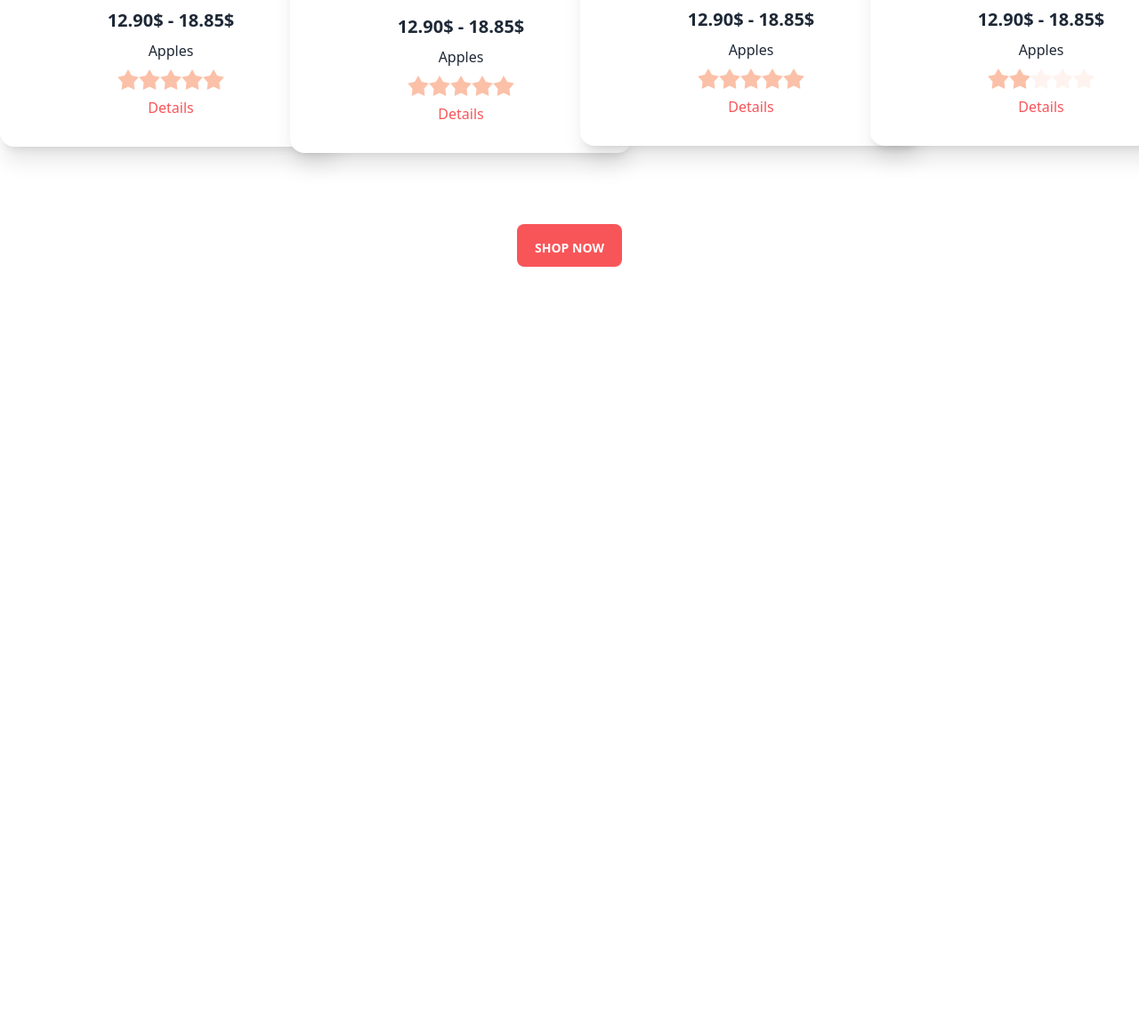
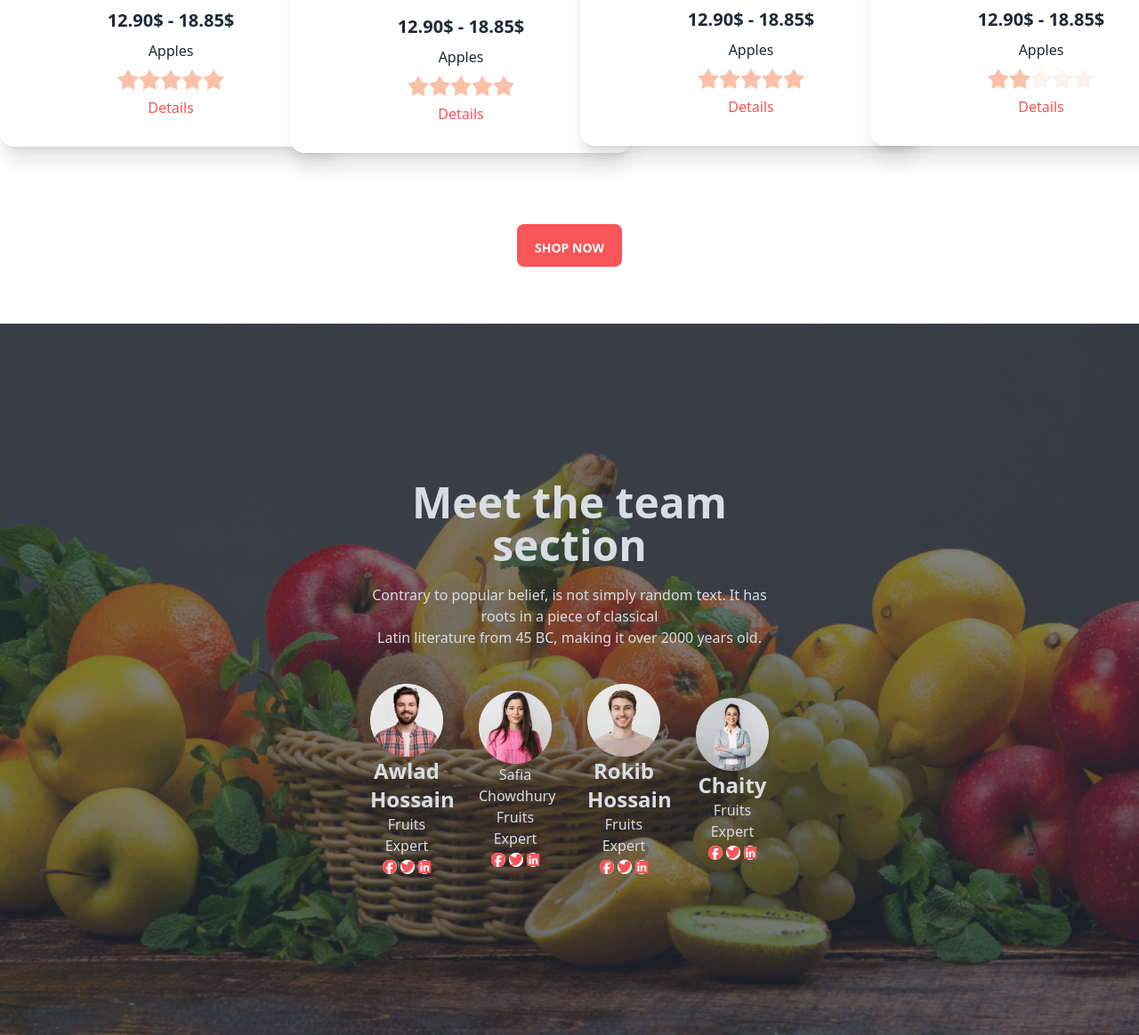
Before and after one commit to SmJayed98/My-3rd-Assigenment, a plain HTML site: page B8A3-fruit-brust/index.html in a window 1280 px wide. Shown: the part 1289-2453 px from the top of the page at 89% size. Before the commit the page ends 1589 px from the top, so only its background shows below. Drawn offline with nearby package versions, Linux system fonts and the light colour scheme.

Commit message:
team reaction

```diff
--- a/B8A3-fruit-brust/index.html
+++ b/B8A3-fruit-brust/index.html
@@ -223,7 +223,81 @@
                 </div>
 
             </div>
-<div class="items-center justify-center text-center mt-20"><button class="btn bg-[#F85559] text-white border-none p-5 text-center">Shop Now</button></div>
+            <div class="items-center justify-center text-center mt-20"><button
+                    class="btn bg-[#F85559] text-white border-none p-5 text-center">Shop Now</button></div>
+        </section>
+
+        <!-- Team Section -->
+
+        <section class="max-w-screen-2xl mx-auto mt-16">
+            <div class="hero min-h-screen" style="background-image: url(../B8A3-fruit-brust/images/banner1.png);">
+                <div class="hero-overlay bg-opacity-60"></div>
+                <div class="hero-content text-center text-neutral-content">
+                    <div class="max-w-md">
+                        <h1 class="mb-5 text-5xl font-bold">Meet the team section</h1>
+                        <p class="mb-5">Contrary to popular belief, is not simply random text. It has roots in a piece
+                            of classical <br> Latin literature from 45 BC, making it over 2000 years old.</p>
+                        <div class="grid grid-cols-4 gap-x-10 items-center text-center justify-center  mt-10 ">
+                            <!-- member 1 -->
+                            <div class="">
+                                <div> <img src="images/member1.png" alt=""></div>
+                                <h2 class="text-2xl font-bold">Awlad Hossain</h2>
+                                <p>Fruits Expert</p>
+                                <div class="gap-x-6">
+                                    <i
+                                        class="text-[#F85559] bg-white border-none rounded-full fa-brands fa-facebook"></i>
+                                    <i
+                                        class="text-[#F85559] bg-white border-none rounded-full fa-brands fa-twitter"></i>
+                                    <i
+                                        class="text-[#F85559] bg-white border-none rounded-full fa-brands fa-linkedin"></i>
+                                </div>
+                            </div>
+                            <!-- member 2 -->
+                            <div class="">
+                                <div> <img src="images/member2.png" alt=""></div>
+                                <h2 class="text- font-">Safia Chowdhury</h2>
+                                <p>Fruits Expert</p>
+                                <div class="gap-x-6">
+                                    <i
+                                        class="text-[#F85559] bg-white border-none rounded-full fa-brands fa-facebook"></i>
+                                    <i
+                                        class="text-[#F85559] bg-white border-none rounded-full fa-brands fa-twitter"></i>
+                                    <i
+                                        class="text-[#F85559] bg-white border-none rounded-full fa-brands fa-linkedin"></i>
+                                </div>
+                            </div>
+                            <!-- member 3 -->
+                            <div class="">
+                                <div> <img src="images/member3.png" alt=""></div>
+                                <h2 class="text-2xl font-bold">Rokib Hossain</h2>
+                                <p>Fruits Expert</p>
+                                <div class="gap-x-6">
+                                    <i
+                                        class="text-[#F85559] bg-white border-none rounded-full fa-brands fa-facebook"></i>
+                                    <i
+                                        class="text-[#F85559] bg-white border-none rounded-full fa-brands fa-twitter"></i>
+                                    <i
+                                        class="text-[#F85559] bg-white border-none rounded-full fa-brands fa-linkedin"></i>
+                                </div>
+                            </div>
+                            <!-- member 4 -->
+                            <div class="">
+                                <div> <img src="images/member4.png" alt=""></div>
+                                <h2 class="text-2xl font-bold">Chaity</h2>
+                                <p>Fruits Expert</p>
+                                <div class="gap-x-6">
+                                    <i
+                                        class="text-[#F85559] bg-white border-none rounded-full fa-brands fa-facebook"></i>
+                                    <i
+                                        class="text-[#F85559] bg-white border-none rounded-full fa-brands fa-twitter"></i>
+                                    <i
+                                        class="text-[#F85559] bg-white border-none rounded-full fa-brands fa-linkedin"></i>
+                                </div>
+                            </div>
+                        </div>
+                    </div>
+                </div>
+            </div>
         </section>
     </main>
 
```
Lines whose indentation alone changed are shown as unchanged.
